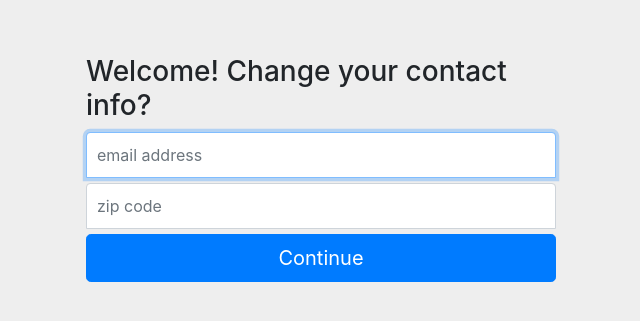
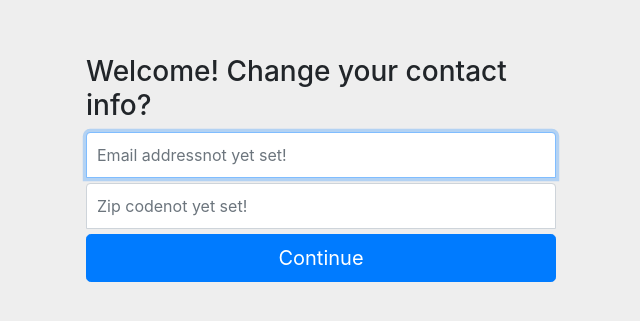
Before and after one commit to soapyking/sopo-kiosk, a Python web app: template kiosk/kiosk/templates/edit_info.html in a window 1280 px wide. Shown: the top 321 px of the page, without its empty margins (319-959 px from the left). Run offline with Jinja, Linux system fonts and the light colour scheme; the template is opened without the code that fills it, so the values that code supplies are empty; some libraries are stand-ins or nearby versions.

Commit message:
Slightly better edit_info.html UI?

```diff
--- a/kiosk/kiosk/templates/edit_info.html
+++ b/kiosk/kiosk/templates/edit_info.html
@@ -10,10 +10,10 @@
     <div class="container">
         <form class="form-signin" role="form" method="post">
           <h3 class="form-signin-heading">Welcome! Change your contact info?</h3>
-          <input type="email" class="form-control"
-            placeholder="email address" autofocus="" name="email">
-          <input type="text" class="form-control"
-            placeholder="zip code" name="zip">
+          <input type="email" class="form-control" autofocus="" name="email"
+            placeholder="Email address{% if email %}: {{email}}{% else %}not yet set!{% endif %}">
+          <input type="text" class="form-control" name="zip"
+            placeholder="Zip code{% if zip %}: {{zip}}{% else %}not yet set!{% endif %}">
           <button class="btn btn-lg btn-primary btn-block" type="submit">Continue</button>
         </form>
       </div>
--- a/kiosk/kiosk/views/signin.py
+++ b/kiosk/kiosk/views/signin.py
@@ -28,7 +28,7 @@ def submit_signin():
 def emit_user_info():
 	uname = request.args['uname']
 	user = User.query.filter_by(uname=uname).first()
-	return render_template('edit_info.html')
+	return render_template('edit_info.html', email=user.email, zip=user.zip)
 
 @app.route('/edit_info', methods=["POST"])
 def submit_user_info():
@@ -36,8 +36,8 @@ def submit_user_info():
 	zip = request.form['zip']
 	uname = request.args['uname']
 	user = User.query.filter_by(uname=uname).first()
-	user.email = email
-	user.zip = zip
+	user.email = email if len(email) > 0 else user.email
+	user.zip = zip if len(zip) > 0 else user.zip
 	db.session.add(user)
 	db.session.commit()
 	return redirect(url_for('emit_waiver'))
--- a/kiosk/models/user.py
+++ b/kiosk/models/user.py
@@ -9,9 +9,9 @@ class User(db.Model):
 
 	id = db.Column(db.Integer, primary_key=True)
 	uname = db.Column(db.VARCHAR(255), unique = True, nullable = False)
-	phone = db.Column(db.VARCHAR(255), default = "")
 	fullname = db.Column(db.VARCHAR(255), default="")
 	email = db.Column(db.VARCHAR(255), default = "")
+	zip = db.Column(db.VARCHAR(5), default = "")
 	type = db.Column('type', mysql.ENUM('admin','volunteer','guest', 'base_user'),
 			default='base_user')
 	__table_args__ = (UniqueConstraint('type', 'uname', name='_uname_type_uc'),)
```
